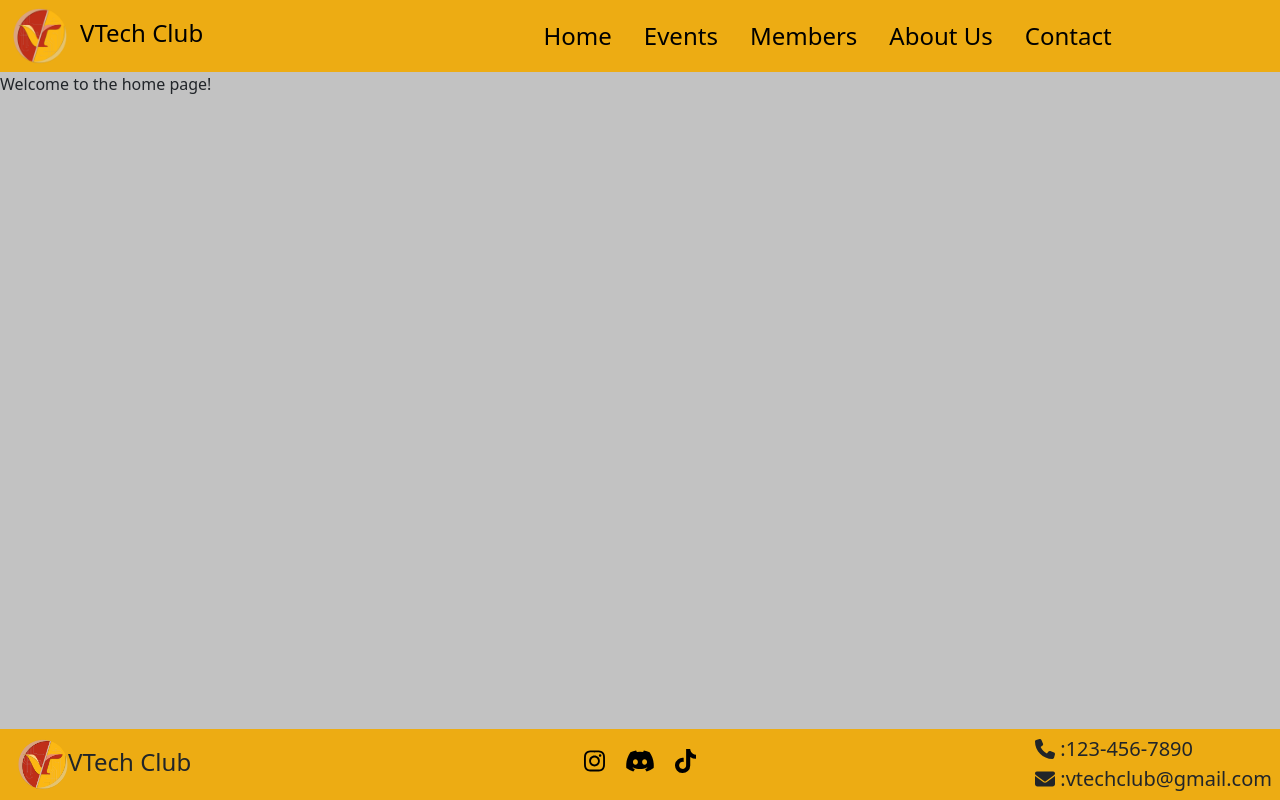
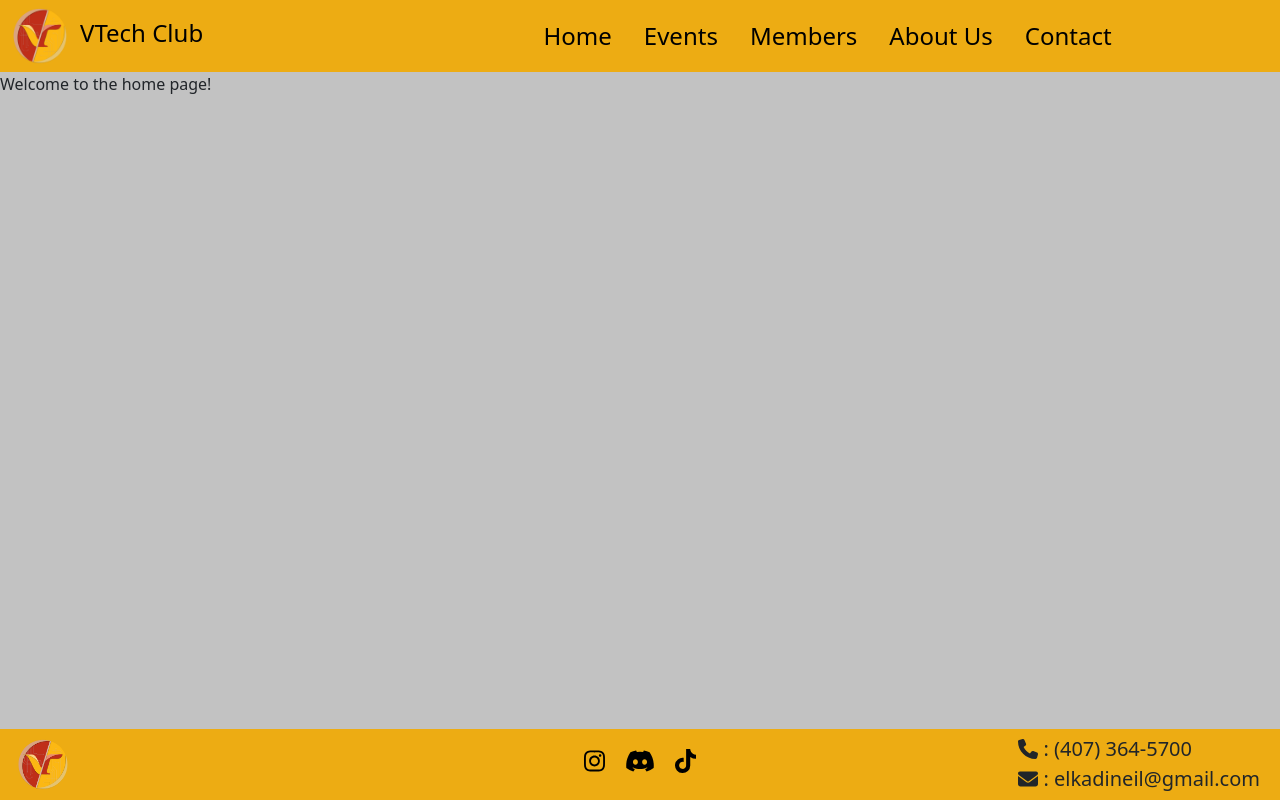
Before and after one commit to Neil925/valenciatechclub, a React (Create React App) app: page / in a window 1280 px wide. Built offline with nearby package versions, Linux system fonts and the light colour scheme.

Commit message:
footer finished

```diff
--- a/src/shared/footer/Footer.scss
+++ b/src/shared/footer/Footer.scss
@@ -26,6 +26,7 @@ img {
 .contact{
     font-size: 20px;
     white-space: nowrap;
+    padding-right: 12px;
 }
 .social {
   padding: 10px;
--- a/src/shared/footer/Footer.tsx
+++ b/src/shared/footer/Footer.tsx
@@ -10,7 +10,6 @@ export default function Footer() {
       <div className="box" style={{ justifyContent: "start" }}>
         <div className="vtechclub">
           <img src="./logo192.png" alt="VTechLogo" />
-          VTech Club
         </div>
       </div>
       <div className="box">
@@ -32,11 +31,11 @@ export default function Footer() {
         <div className="contact">
           <div className="phone">
             <FontAwesomeIcon icon={faPhone} />
-            &nbsp;:123-456-7890
+            &nbsp;: (407) 364-5700
           </div>
           <div className="email">
             <FontAwesomeIcon icon={faEnvelope} />
-            &nbsp;:vtechclub@gmail.com
+            &nbsp;: elkadineil@gmail.com
           </div>
         </div>
       </div>
```
